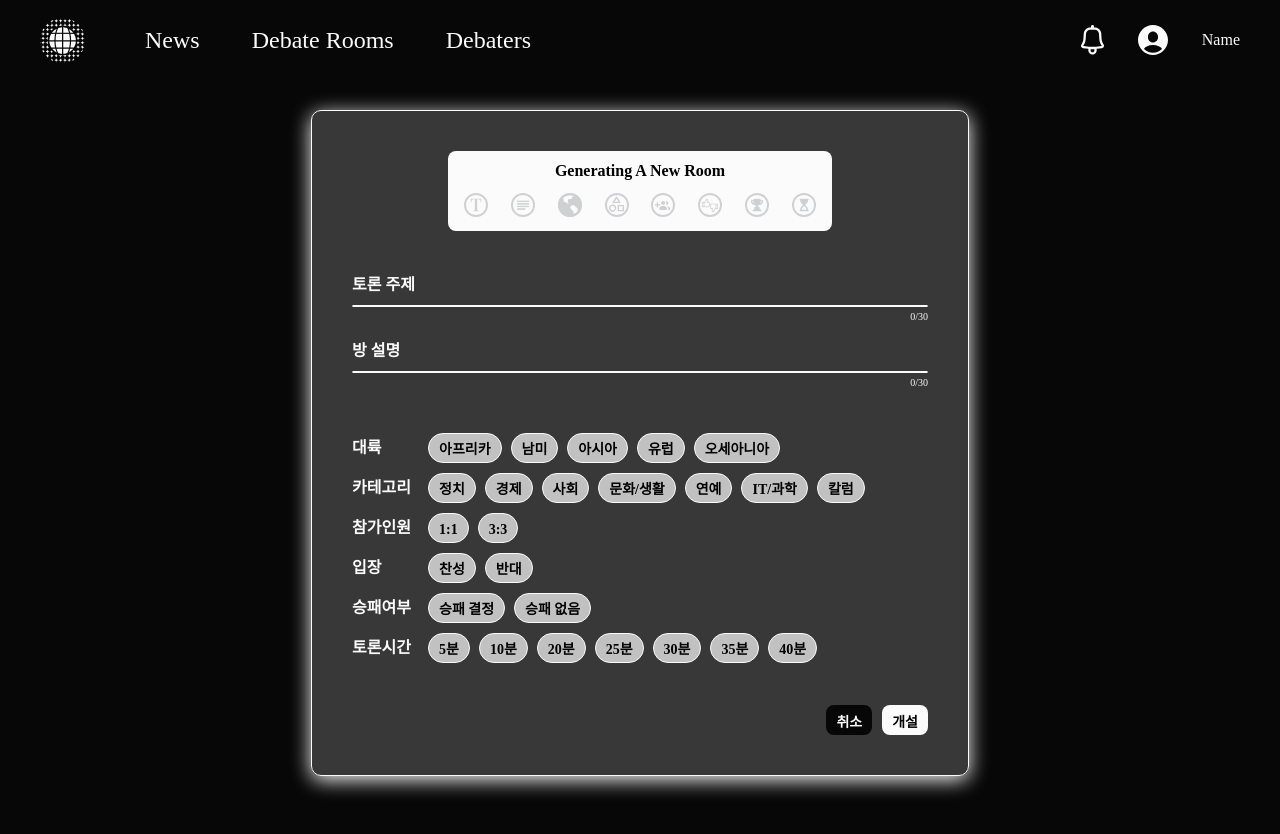
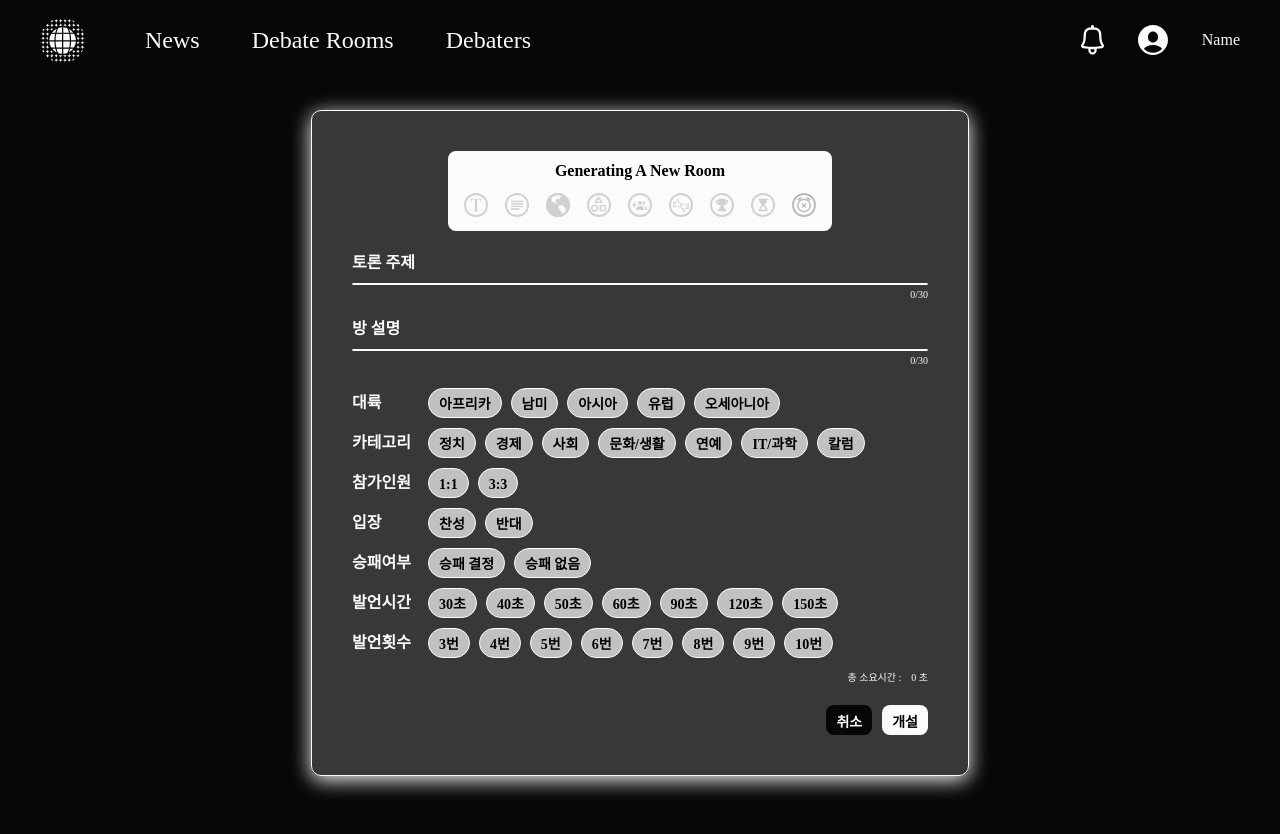
Before and after one commit to prgrms-web-devcourse-final-project/WEB2_3_BlockB_FE, a React (Vite) app: page /debate-zone in a window 1280 px wide. Shown: the top 834 px of the page. Built offline with nearby package versions, Linux system fonts and the light colour scheme; a web font is replaced by a local one.

Commit message:
feat:발언횟수 선택지 추가및 dbkey 추가

```diff
--- a/src/assets/icons/progress/progress-icon.ts
+++ b/src/assets/icons/progress/progress-icon.ts
@@ -14,6 +14,8 @@ import time from "./time-progress.svg";
 import timeChecked from "./time-progress_checked.svg";
 import title from "./title-progress.svg";
 import titleChecked from "./title-progress_checked.svg";
+import turn from "./turn-progress.svg";
+import turnChecked from "./turn-progress_checked.svg";
 
 const progress: {
   [key: string]: string;
@@ -34,6 +36,8 @@ const progress: {
   hasVoteChecked,
   time,
   timeChecked,
+  turn,
+  turnChecked,
 };
 
 export default progress;
--- a/src/components/debate-zone/generating-room/CheckBoxGroups.tsx
+++ b/src/components/debate-zone/generating-room/CheckBoxGroups.tsx
@@ -1,3 +1,4 @@
+import { useEffect, useState } from "react";
 import {
   categoryChecklist,
   continentChecklist,
@@ -5,9 +6,10 @@ import {
   participantChecklist,
   stanceChecklist,
   timeChecklist,
+  turnChecklist,
 } from "../../../constants";
 
-import { useState } from "react";
+import { useRoomStore } from "../../../stores/roomStateStore";
 import CheckBoxGroup from "./CheckBoxGroup";
 
 export default function CheckBoxGroups({
@@ -19,88 +21,73 @@ export default function CheckBoxGroups({
     React.SetStateAction<Record<string, boolean>>
   >;
 }) {
-  // 프로그래스바 핸들러
-  const updateProgress = (key: string) => {
-    setCheckedStates((prev) => ({
-      ...prev,
-      [key]: true, // 체크 상태 토글
-    }));
-  };
+  // 체크박스 그룹 목록
+  const checklistGroups: {
+    key: keyof RoomSettings;
+    label: string;
+    list: ChecklistItem[];
+  }[] = [
+    { key: "continent", label: "대륙", list: continentChecklist },
+    { key: "category", label: "카테고리", list: categoryChecklist },
+    { key: "participant", label: "참가인원", list: participantChecklist },
+    { key: "stance", label: "입장", list: stanceChecklist },
+    { key: "hasVote", label: "승패여부", list: hasVoteChecklist },
+    { key: "time", label: "발언시간", list: timeChecklist },
+    { key: "turn", label: "발언횟수", list: turnChecklist },
+  ];
 
-  // 체크리스트 상태
-  const [selectedContinent, setSelectedContinent] =
-    useState(continentChecklist);
-  const [selectedCategory, setSelectedCategory] = useState(categoryChecklist);
-  const [selectedParticipant, setSelectedParticipant] =
-    useState(participantChecklist);
-  const [selectedStance, setSelectedStance] = useState(stanceChecklist);
-  const [selectedHasVote, setSelectedHasVote] = useState(hasVoteChecklist);
-  const [selectedTime, setSelectedTime] = useState(timeChecklist);
+  // 선택한 항목 관리
+  const [selectedKeys, setSelectedKeys] = useState<Record<string, string>>({});
+  const [caculatedTime, setCaculatedTime] = useState<number>(0);
+  const { roomSettings, setRoomSettings } = useRoomStore();
 
-  const handleCheck = (
-    list: ChecklistItem[],
-    setList: React.Dispatch<React.SetStateAction<ChecklistItem[]>>,
-    key: string
-  ) => {
-    const updatedList = list.map((item) => ({
-      ...item,
-      isChecked: item.key === key, // 선택한 항목만 true, 나머지는 false
-    }));
-    setList(updatedList);
+  useEffect(() => {
+    const time = roomSettings.time ? +roomSettings.time : 0;
+    const turn = roomSettings.turn ? +roomSettings.turn : 0;
+    setCaculatedTime(time * turn);
+  }, [roomSettings.time, roomSettings.turn]);
+
+  const handleCheck = (groupKey: keyof RoomSettings, key: string) => {
+    const selectedItem = checklistGroups
+      .find((group) => group.key === groupKey)
+      ?.list.find((item) => item.key === key);
+
+    if (selectedItem) {
+      setSelectedKeys((prev) => ({
+        ...prev,
+        [groupKey]: key,
+      }));
+      setCheckedStates((prev) => ({
+        ...prev,
+        [groupKey]: true,
+      }));
+
+      setRoomSettings(groupKey, selectedItem.dbKey);
+    }
   };
 
   return (
     <section className="w-full flex flex-col gap-[10px]">
-      {generatingType === "fromDebateList" && (
-        <CheckBoxGroup
-          label="대륙"
-          checklists={selectedContinent}
-          onCheck={(key) => {
-            handleCheck(selectedContinent, setSelectedContinent, key);
-            updateProgress("continent");
-          }}
-        />
-      )}
-      <CheckBoxGroup
-        label="카테고리"
-        checklists={selectedCategory}
-        onCheck={(key) => {
-          handleCheck(selectedCategory, setSelectedCategory, key);
-          updateProgress("category");
-        }}
-      />
-      <CheckBoxGroup
-        label="참가인원"
-        checklists={selectedParticipant}
-        onCheck={(key) => {
-          handleCheck(selectedParticipant, setSelectedParticipant, key);
-          updateProgress("participant");
-        }}
-      />
-      <CheckBoxGroup
-        label="입장"
-        checklists={selectedStance}
-        onCheck={(key) => {
-          handleCheck(selectedStance, setSelectedStance, key);
-          updateProgress("stance");
-        }}
-      />
-      <CheckBoxGroup
-        label="승패여부"
-        checklists={selectedHasVote}
-        onCheck={(key) => {
-          handleCheck(selectedHasVote, setSelectedHasVote, key);
-          updateProgress("hasVote");
-        }}
-      />
-      <CheckBoxGroup
-        label="토론시간"
-        checklists={selectedTime}
-        onCheck={(key) => {
-          handleCheck(selectedTime, setSelectedTime, key);
-          updateProgress("time");
-        }}
-      />
+      {checklistGroups.map(({ key, label, list }) => {
+        if (generatingType === "fromDebateList" || key !== "continent") {
+          return (
+            <CheckBoxGroup
+              key={key}
+              label={label}
+              checklists={list.map((item) => ({
+                ...item,
+                isChecked: selectedKeys[key] === item.key, // 체크 상태 관리
+              }))}
+              onCheck={(selectedKey) => handleCheck(key, selectedKey)}
+            />
+          );
+        }
+        return null;
+      })}
+      <p className="flex justify-end text-[10px] mt-[2px] text-white">
+        <span className="mr-[10px]">총 소요시간 :</span>
+        <span>{caculatedTime} 초</span>
+      </p>
     </section>
   );
 }
--- a/src/components/debate-zone/generating-room/GeneratingRoom.tsx
+++ b/src/components/debate-zone/generating-room/GeneratingRoom.tsx
@@ -29,6 +29,7 @@ export default function GeneratingRoom() {
     stance: false,
     hasVote: false,
     time: false,
+    turn: false,
   });
 
   useEffect(() => {
--- a/src/components/debate-zone/generating-room/ProgressIndicator.tsx
+++ b/src/components/debate-zone/generating-room/ProgressIndicator.tsx
@@ -59,7 +59,13 @@ export default function ProgressIndicator({
       key: "time",
       origin: progress.time,
       complete: progress.timeChecked,
-      desPrefix: "토론시간",
+      desPrefix: "발언 시간",
+    },
+    {
+      key: "turn",
+      origin: progress.turn,
+      complete: progress.turnChecked,
+      desPrefix: "발언 횟수",
     },
   ];
 
--- a/src/components/debate-zone/generating-room/RoomInputCard.tsx
+++ b/src/components/debate-zone/generating-room/RoomInputCard.tsx
@@ -1,24 +1,27 @@
 import { useEffect, useState } from "react";
+
+import { useRoomStore } from "../../../stores/roomStateStore";
 
 export default function RoomInputCard({
   label,
-  fieldKey, // key 대신 다른 이름 사용
+  fieldKey,
   setCheckedStates,
 }: {
   label: string;
-  fieldKey: string; // key 대신 다른 이름 사용
+  fieldKey: keyof RoomSettings;
   setCheckedStates: React.Dispatch<
     React.SetStateAction<Record<string, boolean>>
   >;
 }) {
   const [text, setText] = useState("");
-
+  const { setRoomSettings } = useRoomStore();
   useEffect(() => {
     setCheckedStates((prev) => ({
       ...prev,
-      [fieldKey]: text.length > 0, // text가 비어 있으면 false 처리
+      [fieldKey]: text.length > 0,
     }));
-  }, [text, fieldKey, setCheckedStates]);
+    setRoomSettings(fieldKey, text);
+  }, [text, fieldKey, setCheckedStates, setRoomSettings]);
 
   return (
     <div className="text-white w-full">
--- /dev/null
+++ b/src/components/debate-zone/ongoing-debate/ReportModal.tsx
@@ -0,0 +1,3 @@
+export default function ReportModal() {
+  return <div>ReportModal</div>;
+}
--- a/src/constants/index.ts
+++ b/src/constants/index.ts
@@ -1,42 +1,53 @@
 export const continentChecklist: ChecklistItem[] = [
-  { key: "아프리카", isChecked: false },
-  { key: "남미", isChecked: false },
-  { key: "아시아", isChecked: false },
-  { key: "유럽", isChecked: false },
-  { key: "오세아니아", isChecked: false },
+  { dbKey: "africa", key: "아프리카", isChecked: false },
+  { dbKey: "south_america", key: "남미", isChecked: false },
+  { dbKey: "asia", key: "아시아", isChecked: false },
+  { dbKey: "europe", key: "유럽", isChecked: false },
+  { dbKey: "oceania", key: "오세아니아", isChecked: false },
 ];
 
 export const categoryChecklist: ChecklistItem[] = [
-  { key: "정치", isChecked: false },
-  { key: "경제", isChecked: false },
-  { key: "사회", isChecked: false },
-  { key: "문화/생활", isChecked: false },
-  { key: "연예", isChecked: false },
-  { key: "IT/과학", isChecked: false },
-  { key: "칼럼", isChecked: false },
+  { dbKey: "politics", key: "정치", isChecked: false },
+  { dbKey: "economy", key: "경제", isChecked: false },
+  { dbKey: "society", key: "사회", isChecked: false },
+  { dbKey: "culture", key: "문화/생활", isChecked: false },
+  { dbKey: "entertainment", key: "연예", isChecked: false },
+  { dbKey: "it_science", key: "IT/과학", isChecked: false },
+  { dbKey: "column", key: "칼럼", isChecked: false },
 ];
 
 export const participantChecklist: ChecklistItem[] = [
-  { key: "1:1", isChecked: false },
-  { key: "3:3", isChecked: false },
+  { dbKey: 1, key: "1:1", isChecked: false },
+  { dbKey: 3, key: "3:3", isChecked: false },
 ];
 
 export const stanceChecklist: ChecklistItem[] = [
-  { key: "찬성", isChecked: false },
-  { key: "반대", isChecked: false },
+  { dbKey: "pro", key: "찬성", isChecked: false },
+  { dbKey: "con", key: "반대", isChecked: false },
 ];
 
 export const hasVoteChecklist: ChecklistItem[] = [
-  { key: "승패 결정", isChecked: false },
-  { key: "승패 없음", isChecked: false },
+  { dbKey: true, key: "승패 결정", isChecked: false },
+  { dbKey: false, key: "승패 없음", isChecked: false },
 ];
 
 export const timeChecklist: ChecklistItem[] = [
-  { key: "5분", isChecked: false },
-  { key: "10분", isChecked: false },
-  { key: "20분", isChecked: false },
-  { key: "25분", isChecked: false },
-  { key: "30분", isChecked: false },
-  { key: "35분", isChecked: false },
-  { key: "40분", isChecked: false },
+  { dbKey: 30, key: "30초", isChecked: false },
+  { dbKey: 40, key: "40초", isChecked: false },
+  { dbKey: 50, key: "50초", isChecked: false },
+  { dbKey: 60, key: "60초", isChecked: false },
+  { dbKey: 90, key: "90초", isChecked: false },
+  { dbKey: 120, key: "120초", isChecked: false },
+  { dbKey: 150, key: "150초", isChecked: false },
 ];
+
+export const turnChecklist: ChecklistItem[] = [
+  { dbKey: 3, key: "3번", isChecked: false },
+  { dbKey: 4, key: "4번", isChecked: false },
+  { dbKey: 5, key: "5번", isChecked: false },
+  { dbKey: 6, key: "6번", isChecked: false },
+  { dbKey: 7, key: "7번", isChecked: false },
+  { dbKey: 8, key: "8번", isChecked: false },
+  { dbKey: 9, key: "9번", isChecked: false },
+  { dbKey: 10, key: "10번", isChecked: false },
+];
--- a/src/types/debateRoomType.d.ts
+++ b/src/types/debateRoomType.d.ts
@@ -8,6 +8,17 @@ type RoomType = {
 } | null;
 
 type ChecklistItem = {
-  key: string;
+  dbKey: string | number | boolean; // DB 저장용 고유 key
+  key: string; // 화면에 표시될 이름
   isChecked: boolean;
 };
+
+interface RoomSettings {
+  continent: string | null;
+  category: string | null;
+  participant: string | null;
+  stance: string | null;
+  hasVote: string | null;
+  time: string | null;
+  turn: string | null;
+}
```
Also changed, not shown: src/stores/roomStateStore.ts (+18 -0 lines), src/assets/icons/progress/turn-progress.svg (added), src/assets/icons/progress/turn-progress_checked.svg (added).
